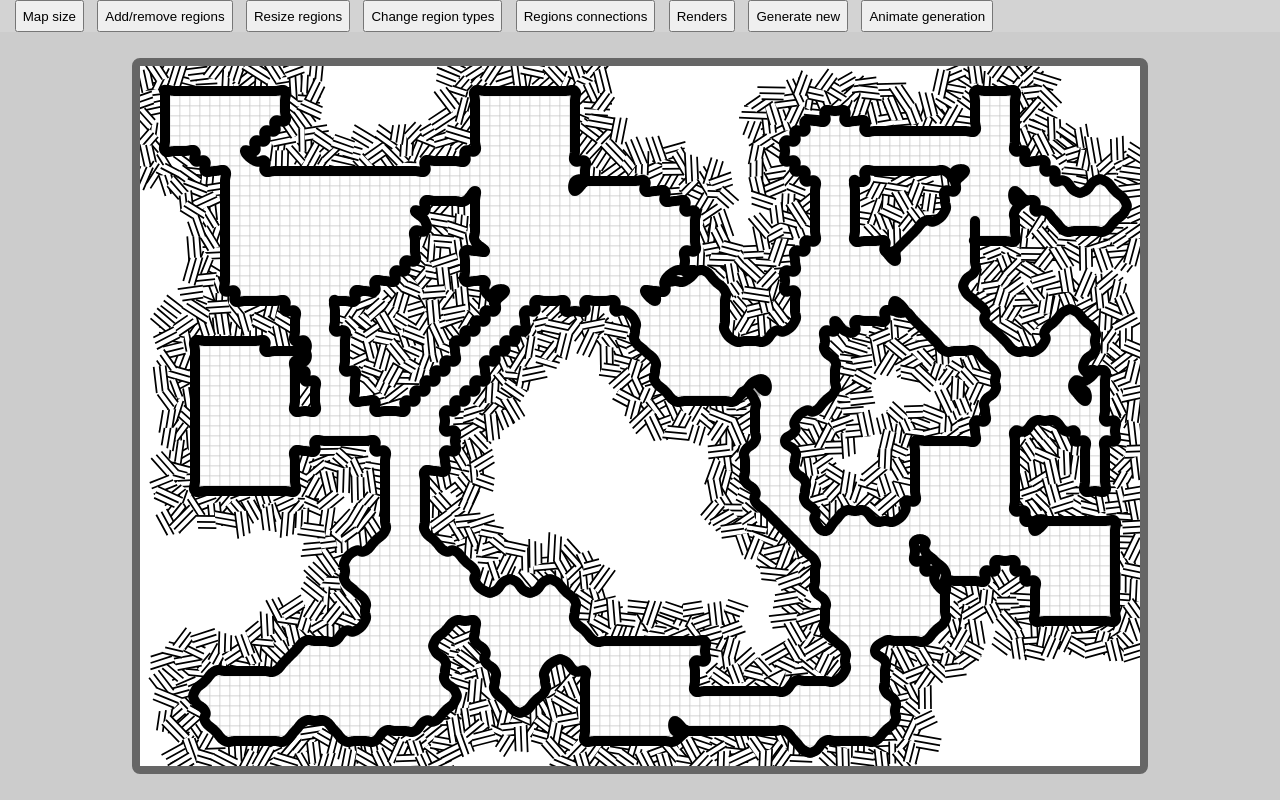
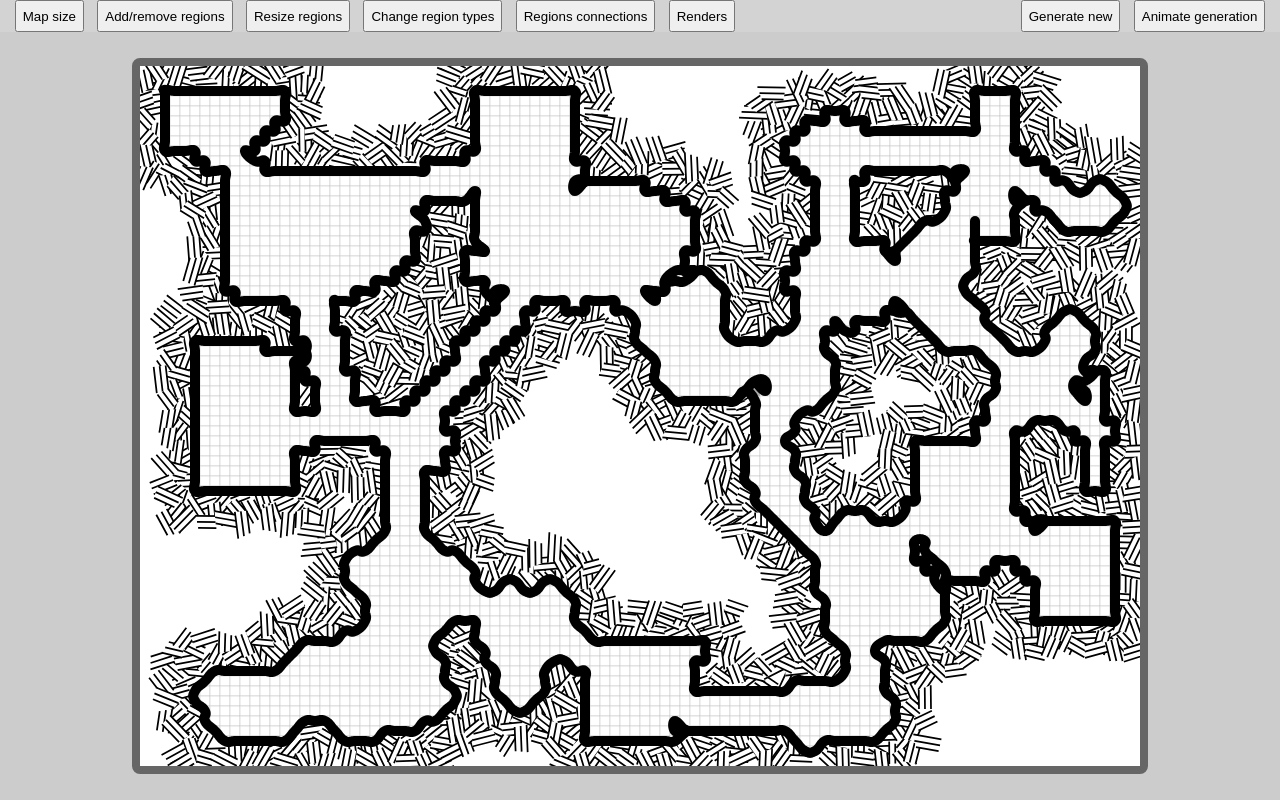
Before and after one commit to FTWinston/RandomDungeon, a React (Create React App) app: page / in a window 1280 px wide. Built offline with nearby package versions, Linux system fonts and the light colour scheme.

Commit message:
Added space to menu

```diff
--- a/src/components/menu/Generate.tsx
+++ b/src/components/menu/Generate.tsx
@@ -49,6 +49,8 @@ export const Generate: FunctionComponent<Props> = props => {
         <button className="menu__link" onClick={props.showConnections}>Regions connections</button>
         <button className="menu__link" onClick={props.showRenders}>Renders</button>
 
+        <div className="menu__spacer" />
+
         {generateOrSkip}
         {animateOrFinish}
     </div>
--- a/src/components/menu/Menu.css
+++ b/src/components/menu/Menu.css
@@ -15,7 +15,7 @@
     cursor: pointer;
 }
 
-.menu__group {
+.menu__group, .menu__spacer {
     flex-grow: 1;
 }
 
```
